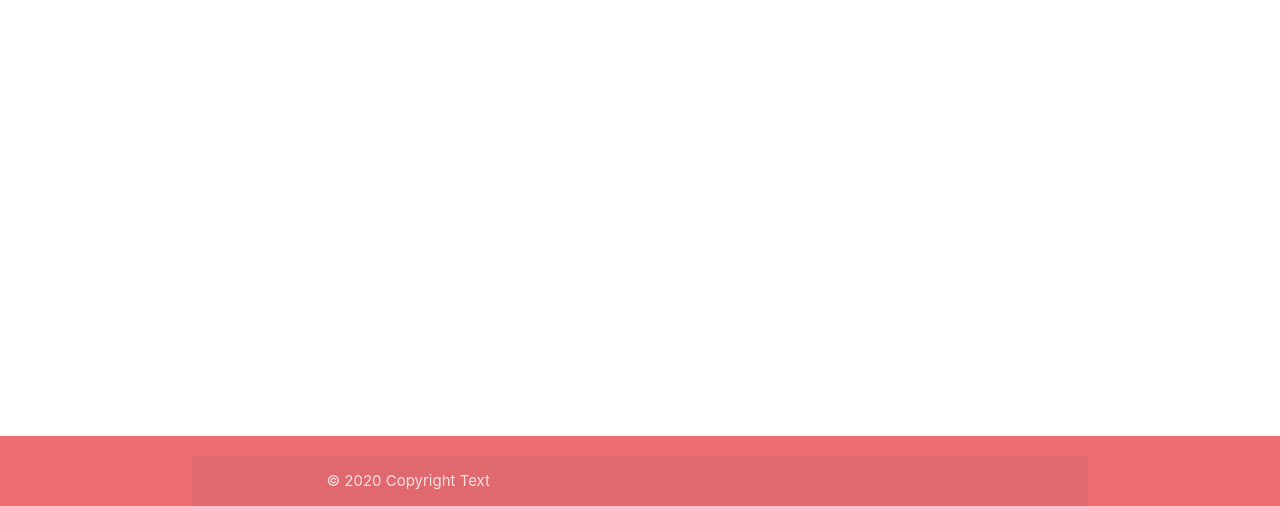
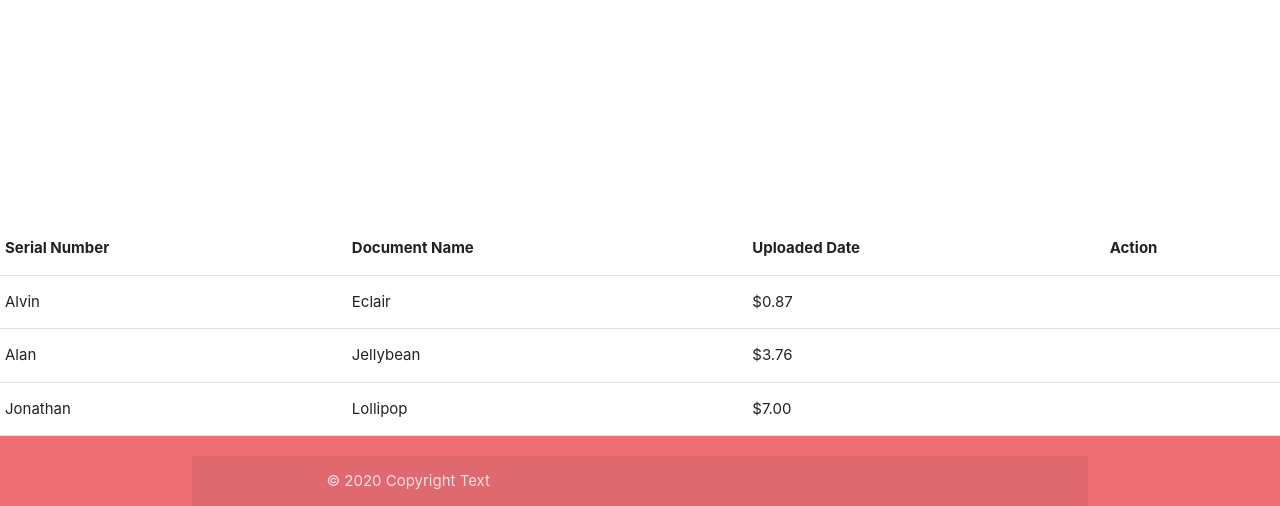
Before and after one commit to jai-singhal/digiLocker, a Flask app: template templates/dashboard.html in a window 1280 px wide. Shown: the part 294-800 px from the top of the page. Run offline with Flask 2, Linux system fonts and the light colour scheme; the template is opened without the code that fills it, so the values that code supplies are empty; parts of the project's set-up code (start-up, migrations or seed data) failed here and were passed over; some libraries are stand-ins or nearby versions.

Commit message:
new commit

```diff
--- a/static/js/abi.js
+++ b/static/js/abi.js
@@ -338,9 +338,9 @@ var abi = [
 		"name": "getDocumentListbyDocId",
 		"outputs": [
 			{
-				"internalType": "string",
+				"internalType": "bytes32",
 				"name": "",
-				"type": "string"
+				"type": "bytes32"
 			},
 			{
 				"internalType": "string",
@@ -353,9 +353,9 @@ var abi = [
 				"type": "string"
 			},
 			{
-				"internalType": "string",
+				"internalType": "bytes32",
 				"name": "",
-				"type": "string"
+				"type": "bytes32"
 			},
 			{
 				"internalType": "string",
@@ -402,16 +402,6 @@ var abi = [
 				"internalType": "string[]",
 				"name": "",
 				"type": "string[]"
-			},
-			{
-				"internalType": "string[]",
-				"name": "",
-				"type": "string[]"
-			},
-			{
-				"internalType": "string[]",
-				"name": "",
-				"type": "string[]"
 			}
 		],
 		"payable": false,
@@ -449,16 +439,6 @@ var abi = [
 		"inputs": [],
 		"name": "getOwnerDocumetList",
 		"outputs": [
-			{
-				"internalType": "string[]",
-				"name": "",
-				"type": "string[]"
-			},
-			{
-				"internalType": "string[]",
-				"name": "",
-				"type": "string[]"
-			},
 			{
 				"internalType": "string[]",
 				"name": "",
--- a/static/js/base.js
+++ b/static/js/base.js
@@ -1,4 +1,4 @@
-var contractAddress = "0x5974F119AeAEc88E2fFe3f6066294D5a844f05A6"
+var contractAddress = "0x41Db1bd49197ecc5CbBd41A1Edc6400beb214C37"
 
 if(typeof(String.prototype.trim) === "undefined")
 {
--- a/static/js/dashboard.js
+++ b/static/js/dashboard.js
@@ -129,7 +129,9 @@ function displayDocuments(){
         // console.log("err")
     });
     contract.methods.getOwnerDocumetList().call().then(function(obj,err){
-        console.log(obj, "xxxsklasajk")
+        obj.forEach((a,b) => {
+            console.log(a,b)
+        });
         // console.log(err)
     })
 //     .catch(function (error) {
--- a/templates/dashboard.html
+++ b/templates/dashboard.html
@@ -17,6 +17,35 @@
 		</div>
 	</main>
 
+	<table>
+        <thead>
+          <tr>
+              <th>Serial Number</th>
+              <th>Document Name</th>
+			  <th>Uploaded Date</th>
+			  <th>Action</th>
+          </tr>
+        </thead>
+
+        <tbody>
+          <tr>
+            <td>Alvin</td>
+            <td>Eclair</td>
+            <td>$0.87</td>
+          </tr>
+          <tr>
+            <td>Alan</td>
+            <td>Jellybean</td>
+            <td>$3.76</td>
+          </tr>
+          <tr>
+            <td>Jonathan</td>
+            <td>Lollipop</td>
+            <td>$7.00</td>
+          </tr>
+        </tbody>
+      </table>
+
 {% endblock container %}
 
 {% block javascript %}
```
Also changed, not shown: static/js/auth.js (+13 -9 lines), main.py (line endings or trailing spaces).
